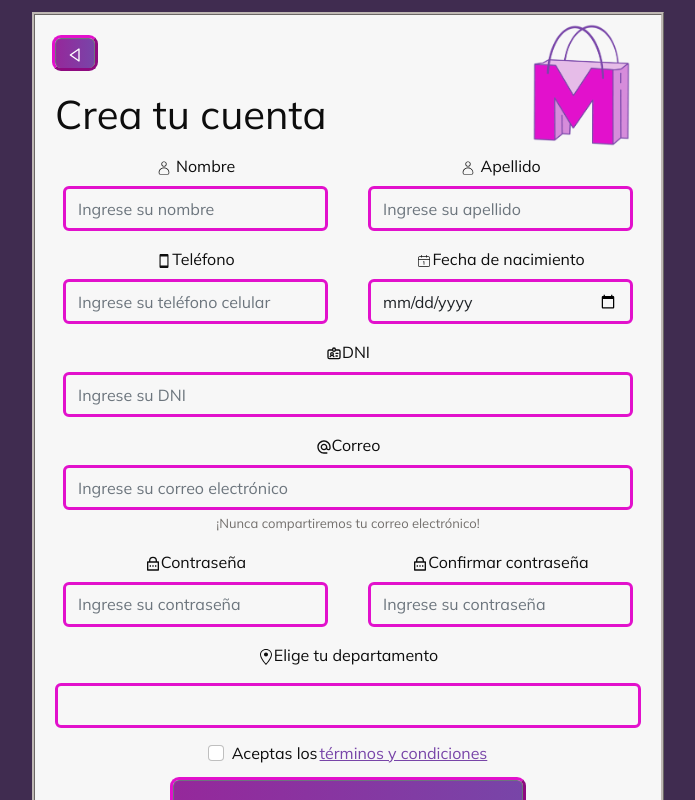
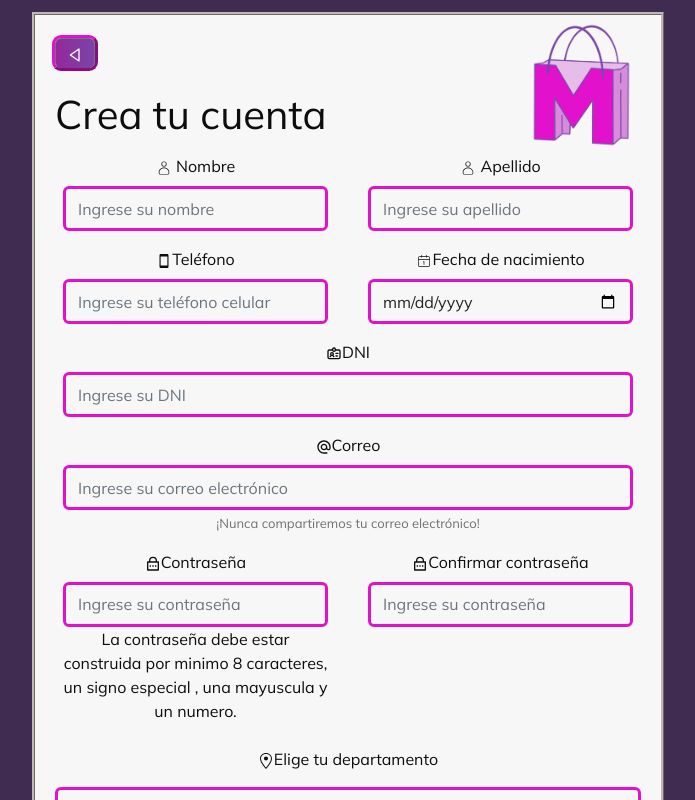
Before and after one commit to AlexGalo0/IS-802-Frontend, a React (Vite) app: page / in a window 1280 px wide. Shown: the top 800 px of the page, without its empty margins (292-987 px from the left). Built offline with nearby package versions, Linux system fonts and the light colour scheme.

Commit message:
contraseña y tildes en nombres

```diff
--- a/src/pages/Registro/Components/Registro.jsx
+++ b/src/pages/Registro/Components/Registro.jsx
@@ -123,7 +123,7 @@ export const Registro = () => {
                       required: true,
                       maxLength: 40,
                       min: 3,
-                      pattern: /^[a-zA-Z]+(?:\s[a-zA-Z]+)*$/
+                      pattern: /^[a-zA-ZáéíóúÁÉÍÓÚñÑ\s]+$/
                     })}
                   />
                   {/* Manejo de Errores de nombre */}
@@ -159,7 +159,7 @@ export const Registro = () => {
                       required: true,
                       maxLength: 40,
                       min: 3,
-                      pattern: /^[a-zA-Z]+(?:\s[a-zA-Z]+)*$/
+                      pattern: /^[a-zA-ZáéíóúÁÉÍÓÚñÑ\s]+$/
                     })}
                   />
                   {/* Manejo de Errores de apellido */}
@@ -326,6 +326,9 @@ export const Registro = () => {
                       pattern: /^(?=.*[A-Z])(?=.*\d)(?=.*[\W_]).*$/,
                     })}
                   />
+                  <label htmlFor="">
+                    La contraseña debe estar construida por minimo 8 caracteres, un signo especial , una mayuscula y un numero.
+                  </label>
                   {/* Manejo de Errores de Password */}
                   {errors.password?.type === "required" && (
                     <p className="FontAlert">¡La contraseña es requerida!</p>
```
